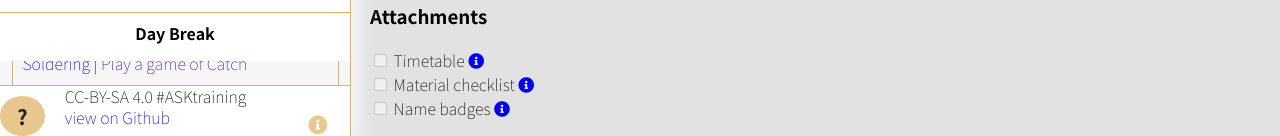
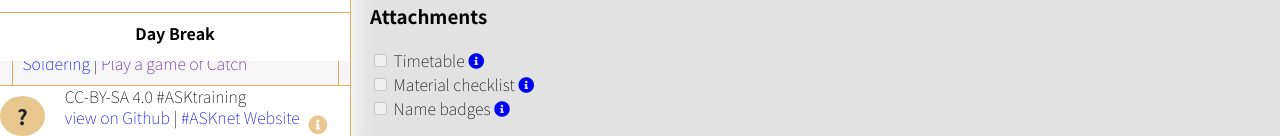
Before and after one commit to ASKtraining/Training, a Jekyll site: the page built from training.html, in a window 1280 px wide and 900 px high, scrolled down 614 px. Shown: the part 764-900 px from the top of the window. Built offline with Jekyll 4.4.1, drawn with Linux system fonts in a browser that asks for light colours.

Commit message:
added link to #ASKnet website fixes #31

```diff
--- a/training.html
+++ b/training.html
@@ -212,7 +212,7 @@ permalink: /training/
 
         <div class="footer">
             <a href="#" class="help">?</a>
-            <p>CC-BY-SA 4.0 #ASKtraining<br /><a href="https://github.com/ASKnetCommunity/Training">view on Github</a></p>
+            <p>CC-BY-SA 4.0 #ASKtraining<br /><a href="https://github.com/ASKnetCommunity/Training">view on Github</a> | <a href="http://www.asknet.community">#ASKnet Website</a></p>
         </div>
 
     </div>
```
